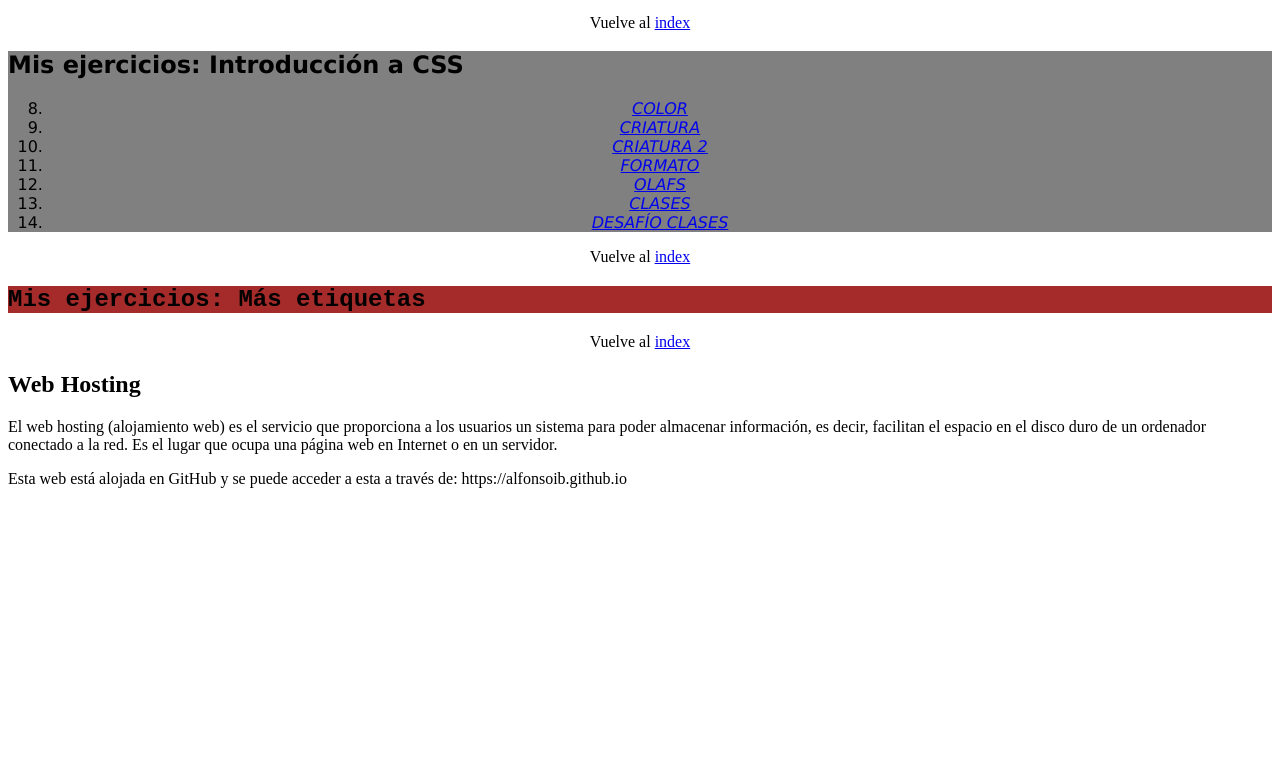
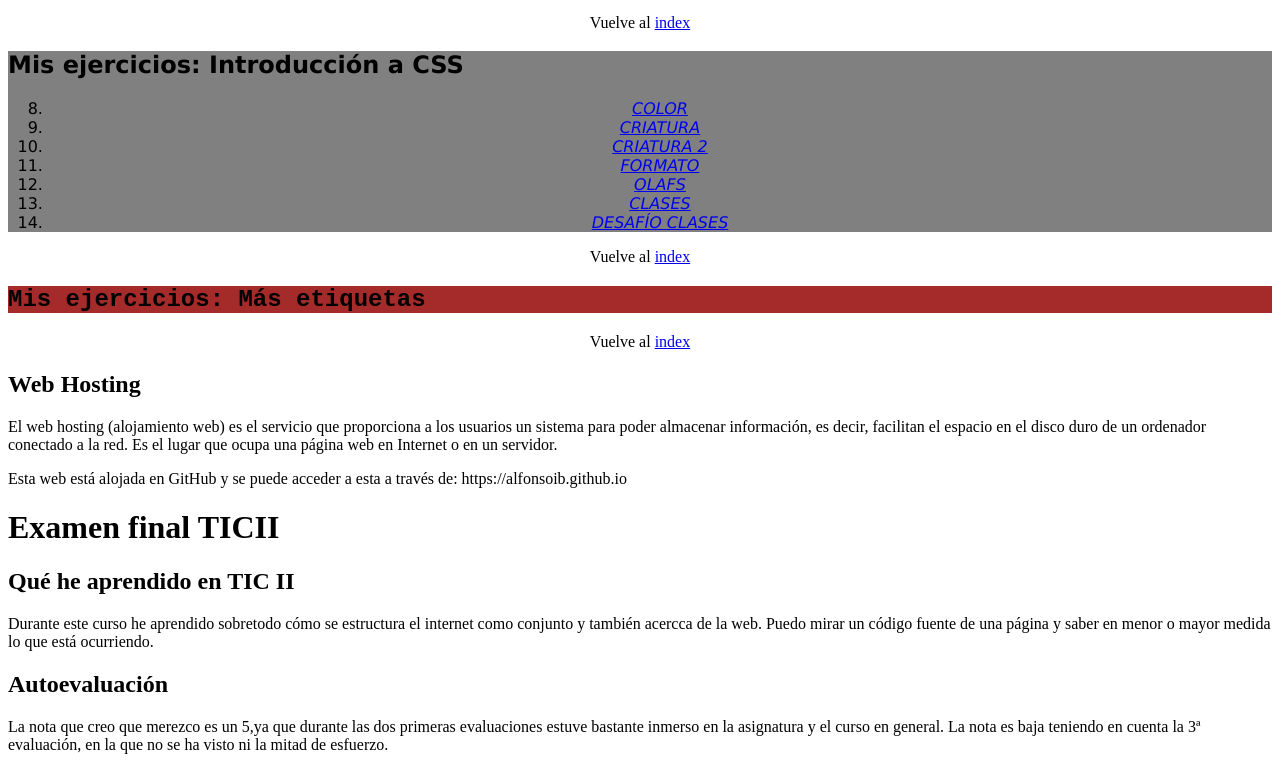
Before and after one commit to alfonsoib/alfonsoib.github.io, a plain HTML site: page index.html in a window 1280 px wide. Shown: the part 433-1203 px from the top of the page. Before the commit the page ends 937 px from the top, so only its background shows below. Drawn offline with Linux system fonts and the light colour scheme.

Commit message:
Update index.html

```diff
--- a/index.html
+++ b/index.html
@@ -50,5 +50,13 @@
 	<h2>Web Hosting</h2>
 		<p>El web hosting (alojamiento web) es el servicio que proporciona a los usuarios un sistema para poder almacenar información, es decir, facilitan el espacio en el disco duro de un ordenador<br> conectado a la red. Es el lugar que ocupa una página web en Internet o en un servidor.</p>
 		<p>Esta web está alojada en GitHub y se puede acceder a esta a través de: https://alfonsoib.github.io</p>
+  <div id="examenfinal">
+  <h1 class="tituloexamen">Examen final TICII</h1>
+  <h2 class="tituloexamen">Qué he aprendido en TIC II</h2>
+  <p>Durante este curso he aprendido sobretodo cómo se estructura el internet como conjunto y también acercca de la web. Puedo mirar un código fuente de una página y saber en menor o mayor medida lo que está ocurriendo.</p>
+  <h2 class="tituloexamen">Autoevaluación</h2>
+  <p>La nota que creo que merezco es un 5,ya que durante las dos primeras evaluaciones estuve bastante inmerso en la asignatura y el curso en general. La nota es baja teniendo en cuenta la 3ª evaluación, en la que no se ha visto ni la mitad de esfuerzo.</p>
+    </div>
+  <script src="script.js"></script>
   </body>
 </html>
```
